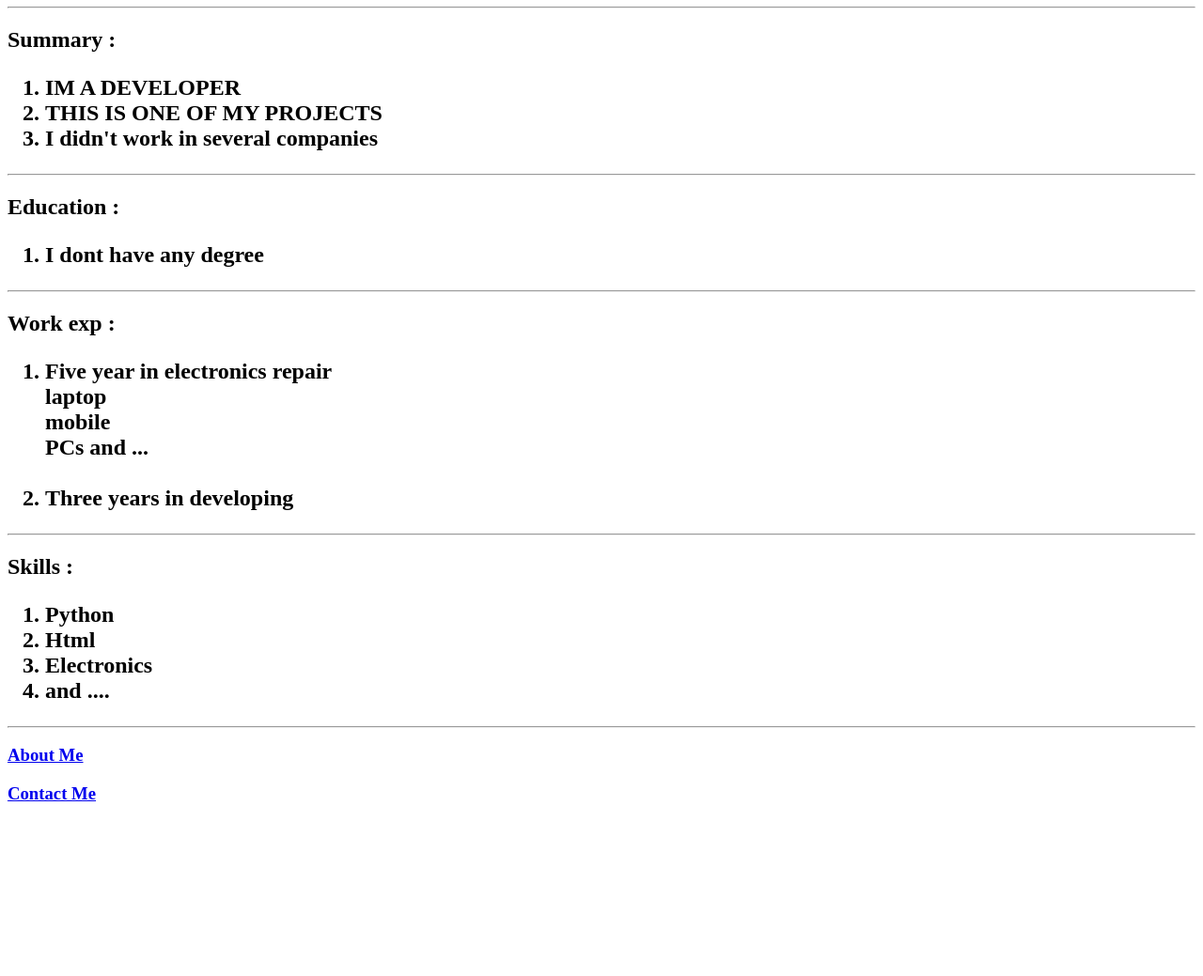
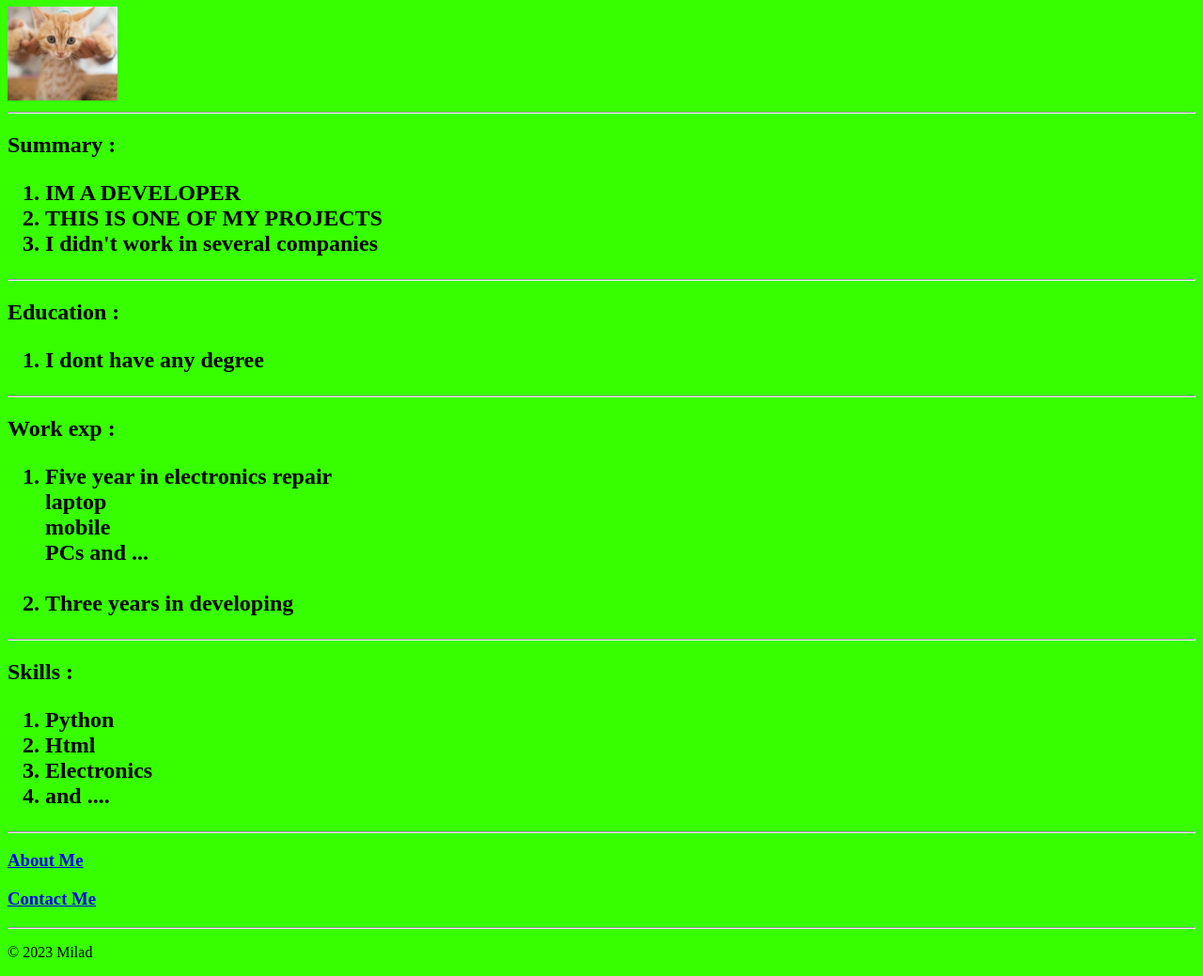
Before and after one commit to Milad-Badalzadeh/SIMPLE-HTML-RESUME, a plain HTML site: page index.html in a window 1280 px wide. Shown: the part 73-1112 px from the top of the page at 94% size. Before the commit the page ends 948 px from the top, so only its background shows below. Drawn offline with Linux system fonts and the light colour scheme.

Commit message:
Add files via upload

```diff
--- a/index.html
+++ b/index.html
@@ -1,11 +1,12 @@
 <!DOCTYPE html>
-<html lang="en">
+<html lang="en" style="background:#37ff00">
 <head>
     <meta charset="UTF-8">
     <title>Simple HTML Resume</title>
 </head>
 <body>
     <h1>MY Resume</h1>
+    <img src="./cat.png" alt="cat image" height="100">
     <hr>
     <h2>Summary :
         <ol>
@@ -40,5 +41,11 @@
     <hr>
     <h3><a href="./about.html">About Me</a></h3>
     <h3><a href="./contact.html">Contact Me</a></h3>
+
+    <hr>
+
+    <footer>
+        <p>© 2023 Milad</p>
+    </footer>
 </body>
 </html>
```
Also changed, not shown: cat.png (added).
